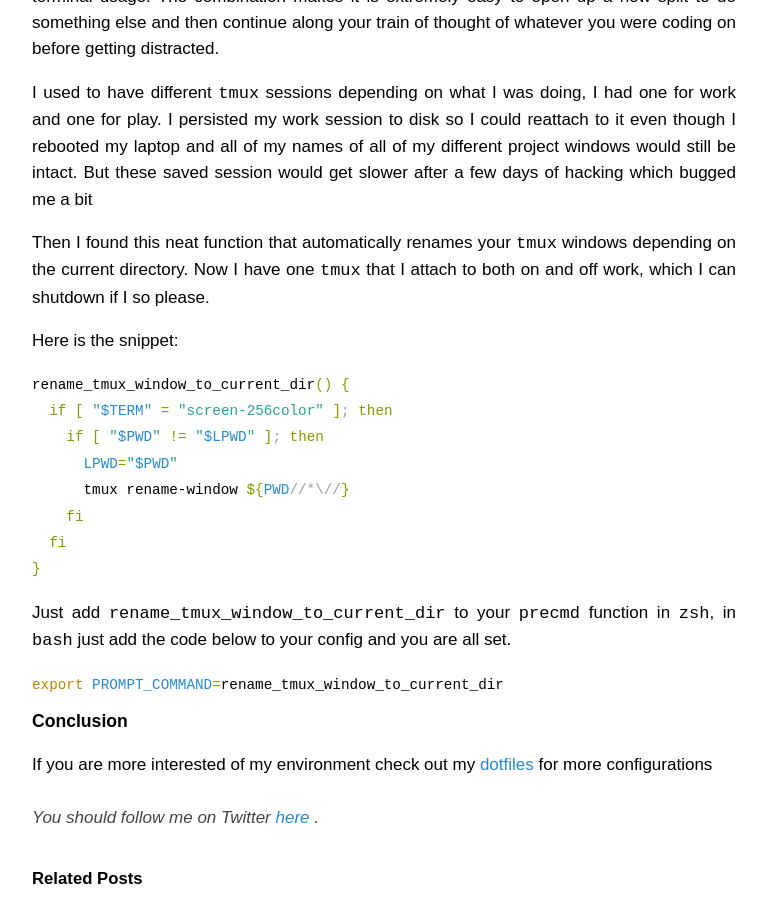
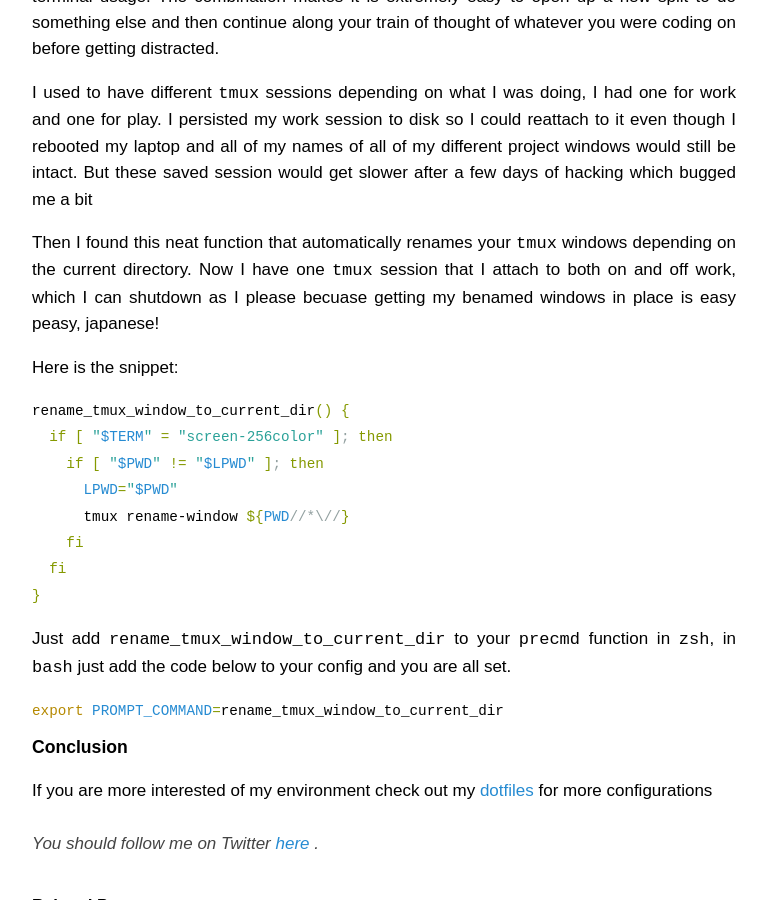
Before and after one commit to metamorfos/metamorfos.github.io, a Jekyll site: the page built from _posts/2013-05-18-my-development-environment.md, in a window 1280 px wide and 900 px high, scrolled down 1703 px. Shown: the whole window, without its empty margins (256-1023 px from the left). Built offline with Jekyll 4.4.1, drawn with Linux system fonts in a browser that asks for light colours.

```diff
--- a/_posts/2013-05-18-my-development-environment.md
+++ b/_posts/2013-05-18-my-development-environment.md
@@ -90,8 +90,10 @@ intact. But these saved session would get slower after a few days of
 hacking which bugged me a bit
 
 Then I found this neat function that automatically renames your `tmux`
-windows depending on the current directory. Now I have one `tmux` that
-I attach to both on and off work, which I can shutdown if I so please.
+windows depending on the current directory. Now I have one `tmux`
+session that I attach to both on and off work, which I can shutdown
+as I please becuase getting my benamed windows in place is easy
+peasy, japanese!
 
 Here is the snippet:
 
```
